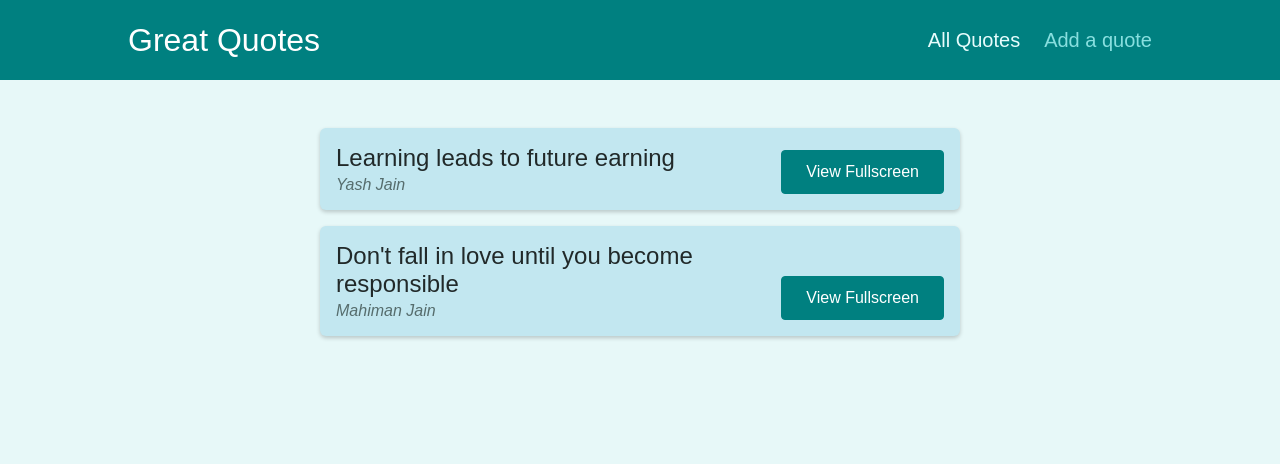
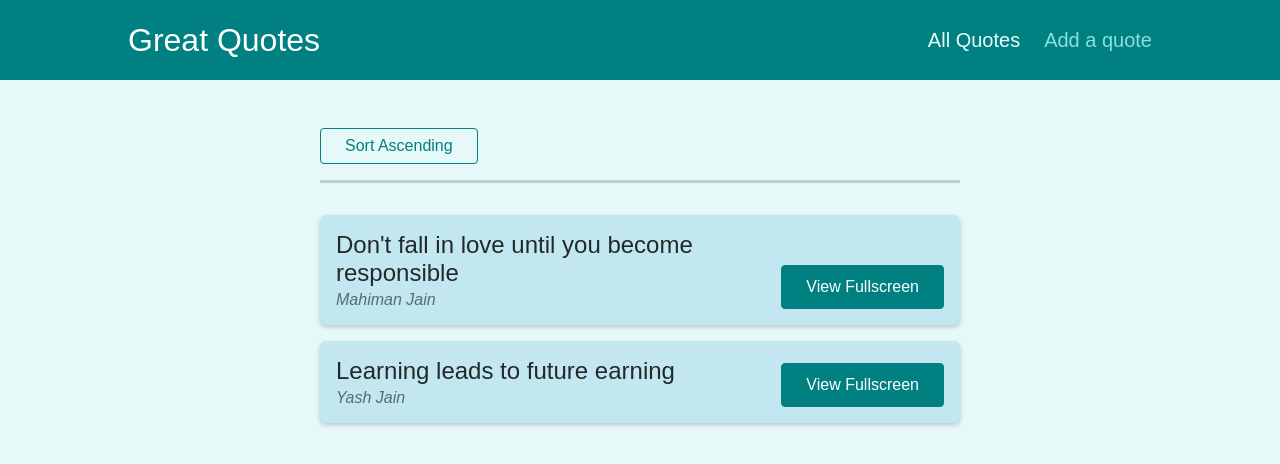
Before and after one commit to yashjain1974/Quotes-Writing, a React (Create React App) app: page /quotes in a window 1280 px wide. Shown: the top 464 px of the page. Built offline with nearby package versions, Linux system fonts and the light colour scheme.

Commit message:
Added Forms Andd Quotes

```diff
--- a/src/components/quotes/NoQuotesFound.js
+++ b/src/components/quotes/NoQuotesFound.js
@@ -1,12 +1,10 @@
-import classes from './NoQuotesFound.module.css';
+import classes from "./NoQuotesFound.module.css";
 
 const NoQuotesFound = () => {
   return (
     <div className={classes.noquotes}>
       <p>No quotes found!</p>
-      <button className='btn'>
-        Add a Quote
-      </button>
+      <button className="btn">Add a Quote</button>
     </div>
   );
 };
--- a/src/components/quotes/QuoteForm.js
+++ b/src/components/quotes/QuoteForm.js
@@ -1,12 +1,15 @@
-import { useRef } from "react";
+import { useRef, useState } from "react";
 
 import Card from "../UI/Card";
 import LoadingSpinner from "../UI/LoadingSpinner";
+import { Prompt } from "react-router-dom";
 import classes from "./QuoteForm.module.css";
+import React from "react";
 
 const QuoteForm = (props) => {
   const authorInputRef = useRef();
   const textInputRef = useRef();
+  const [isEntering, setIsEntering] = useState(false);
 
   function submitFormHandler(event) {
     event.preventDefault();
@@ -18,10 +21,25 @@
 
     props.onAddQuote({ author: enteredAuthor, text: enteredText });
   }
+  const onFocusHandler = () => {
+    setIsEntering(true);
+  };
+  const finishHandlingFunction = () => {
+    setIsEntering(false);
+  };
 
   return (
+    <React.Fragment>
+      <Prompt
+        when={isEntering}
+        message="Are you sure you want to leave"
+      ></Prompt>
       <Card>
-      <form className={classes.form} onSubmit={submitFormHandler}>
+        <form
+          onFocus={onFocusHandler}
+          className={classes.form}
+          onSubmit={submitFormHandler}
+        >
           {props.isLoading && (
             <div className={classes.loading}>
               <LoadingSpinner />
@@ -37,10 +55,13 @@
             <textarea id="text" rows="5" ref={textInputRef}></textarea>
           </div>
           <div className={classes.actions}>
-          <button className="btn">Add Quote</button>
+            <button onClick={finishHandlingFunction} className="btn">
+              Add Quote
+            </button>
           </div>
         </form>
       </Card>
+    </React.Fragment>
   );
 };
 
--- a/src/components/quotes/QuoteItem.js
+++ b/src/components/quotes/QuoteItem.js
@@ -1,5 +1,5 @@
-import { Link } from 'react-router-dom';
-import classes from './QuoteItem.module.css';
+import { Link } from "react-router-dom";
+import classes from "./QuoteItem.module.css";
 
 const QuoteItem = (props) => {
   return (
@@ -10,7 +10,7 @@
         </blockquote>
         <figcaption>{props.author}</figcaption>
       </figure>
-      <Link to={`/quotes/${props.id}`} className='btn' >
+      <Link to={`/quotes/${props.id}`} className="btn">
         View Fullscreen
       </Link>
     </li>
--- a/src/components/quotes/QuoteList.js
+++ b/src/components/quotes/QuoteList.js
@@ -1,13 +1,37 @@
 import { Fragment } from "react";
+import { useHistory, useLocation } from "react-router-dom";
 
 import QuoteItem from "./QuoteItem";
 import classes from "./QuoteList.module.css";
+const sortQuotes = (quotes, ascending) => {
+  return quotes.sort((quoteA, quoteB) => {
+    if (ascending) {
+      return quoteA.id > quoteB.id ? 1 : -1;
+    } else {
+      return quoteA.id < quoteB.id ? 1 : -1;
+    }
+  });
+};
 
 const QuoteList = (props) => {
+  const history = useHistory();
+  const location = useLocation();
+  const queryParams = new URLSearchParams(location.search);
+  const isSortingAscending = queryParams.get("sort") === "asc";
+  const sortedQuotes = sortQuotes(props.quotes, isSortingAscending);
+  const onChangeSorting = () => {
+    history.push("/quotes?sort=" + (isSortingAscending ? "desc" : "asc"));
+  };
+
   return (
     <Fragment>
+      <div className={classes.sorting}>
+        <button onClick={onChangeSorting}>
+          Sort {isSortingAscending ? "Descending" : "Ascending"}
+        </button>
+      </div>
       <ul className={classes.list}>
-        {props.quotes.map((quote) => (
+        {sortedQuotes.map((quote) => (
           <QuoteItem
             key={quote.id}
             id={quote.id}
--- a/src/pages/NewQuote.js
+++ b/src/pages/NewQuote.js
@@ -1,11 +1,15 @@
 import QuoteForm from "../components/quotes/QuoteForm";
 
 import { useState } from "react";
+import { useHistory } from "react-router-dom";
 const NewQuote = () => {
   const [addquote, setAddquote] = useState("");
+  const history = useHistory();
   const onAddData = (quotedata) => {
     setAddquote(quotedata);
+    history.push("/quotes");
   };
+
   console.log(addquote);
   return (
     <section>
```
Also changed, not shown: src/pages/NotFoundpge.js (+3 -5 lines), src/pages/QuoteDetail.js (+9 -7 lines), 1 other file (tests, documents, lock files or other folders). Lines whose indentation alone changed are shown as unchanged.
